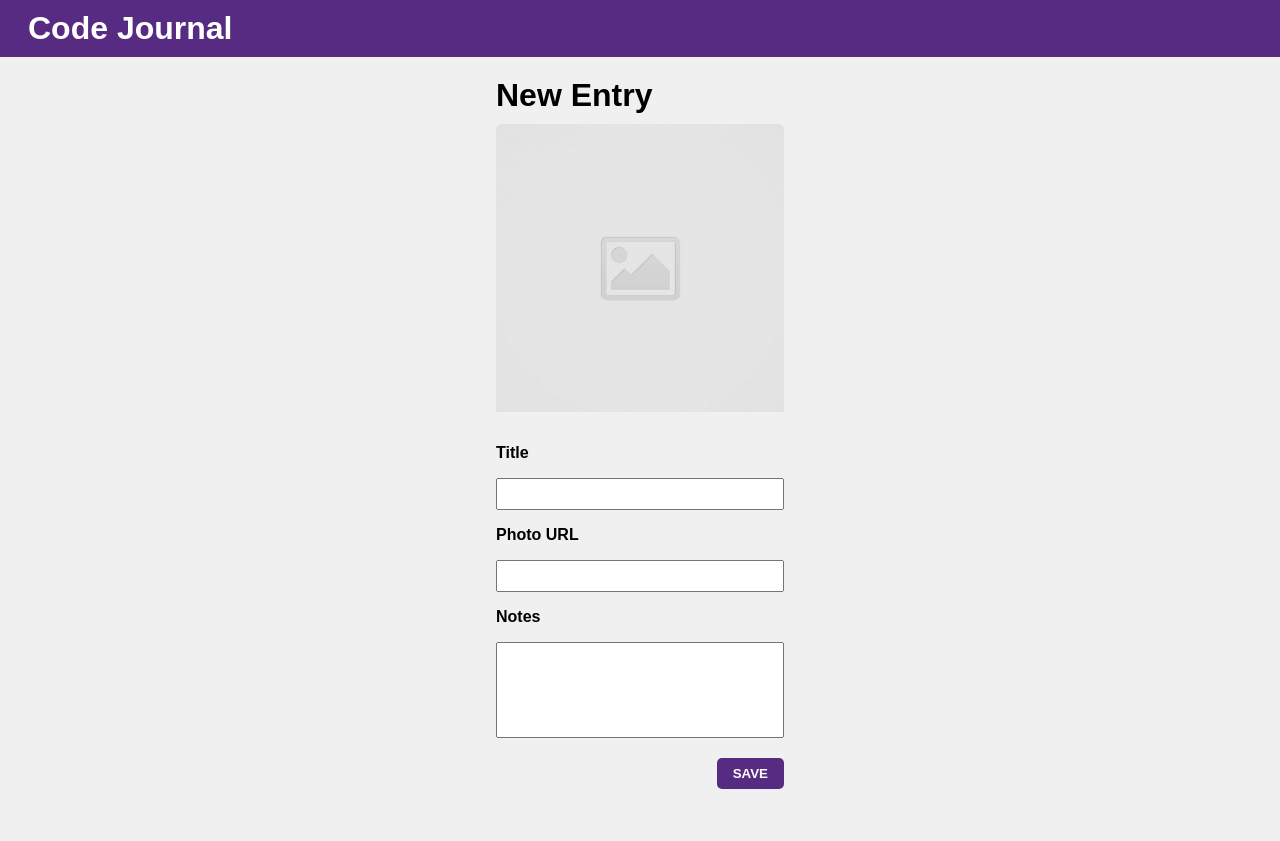
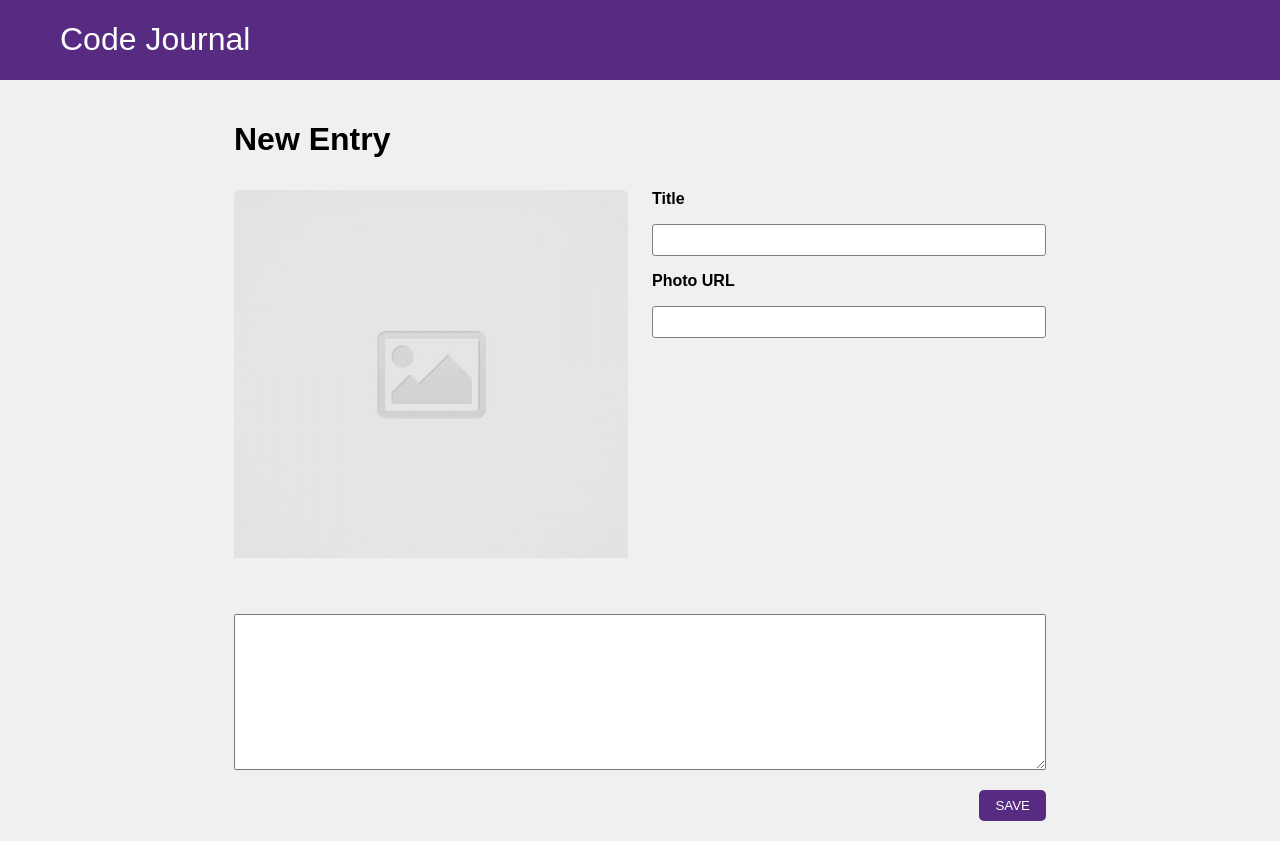
Before and after one commit to humbertovnavarro/code-journal, a website: page index.html in a window 1280 px wide. Before the commit the page ends 809 px from the top, so only its background shows below. Drawn offline with Linux system fonts and the light colour scheme; a web font is replaced by a local one.

Commit message:
fixed styling error

```diff
--- a/css/layout.css
+++ b/css/layout.css
@@ -14,17 +14,6 @@
 .row {
   display: flex;
   flex-wrap: wrap;
-}
-
-.justify-center {
-  justify-content: center;
-}
-
-.justify-end {
-  justify-content: flex-end;
-}
-.align-center {
-  align-items: center;
 }
 
 .column-full,
--- a/css/styles.css
+++ b/css/styles.css
@@ -1,12 +1,7 @@
-* {
-  margin: 0;
-  padding: 0;
+body {
   font-family: 'Proza Libre', sans-serif;
+  background-color: #f0f0f0;
   font-weight: 600;
-}
-
-body {
-  background-color: #f0f0f0;
 }
 
 .textbox {
@@ -30,16 +25,32 @@ form button {
   padding-top: 0.5rem;
   padding-bottom: 0.5rem;
   border-radius: 5px;
+  margin-top: 1rem;
 }
+
+input {
+  margin-top: 1rem;
+  margin-bottom: 1rem;
+  border: 1px solid grey;
+  border-radius: 3px;
+  height: 2rem;
+  width: 100%;
+}
+
+textarea {
+  margin-top: 1.5rem;
+  width: 100%;
+}
+
 
 .form-image-container {
   overflow: hidden;
-  border-radius: 5px;
+  border-radius: 6px;
   width: 100%;
-  height: 20rem;
+  height: 25rem;
 }
 
-.form-image {
+.form-image-container img {
   object-fit: cover;
   width: 100%;
   height: 100%;
@@ -47,19 +58,30 @@ form button {
   padding-bottom: 2rem;
 }
 
+@media screen and (max-width: 768px) {
+  .form-image-container {
+    height: 20rem;
+  }
+}
+
 .textbox-notes {
   height: 6rem;
   resize: none;
 }
 
-.header {
+header {
   background-color: #562b81;
+  height: 5rem;
+}
+.header-container {
+  margin-right: auto;
+  margin-left: auto;
+  padding: 0px;
 }
 
-.header h1 {
-  padding-left:  1rem;
-  padding-top: 10px;
-  padding-bottom: 10px;
+header h1 {
+  padding-left: 3rem;
+  font-weight: normal;
   font-size: 2em;
   font-family: 'Proza Libre', sans-serif;
   color: white;
@@ -80,3 +102,24 @@ body {
   height: 100%;
   font-family: sans-serif;
 }
+
+.justify-center {
+  justify-content: center;
+}
+
+.justify-end {
+  justify-content: flex-end;
+}
+
+.align-center {
+  align-items: center;
+}
+
+.text-right {
+  text-align: right;
+}
+
+.container {
+  margin-left: auto;
+  margin-right: auto;
+}
--- a/index.html
+++ b/index.html
@@ -18,39 +18,48 @@
   <link rel="stylesheet" href="css/styles.css">
 </head>
 <body>
-  <main>
-    <div class="row header">
+  <header>
+    <div class="header-container">
+      <div class="row">
         <div class="column-full">
-        <div>
           <h1>Code Journal</h1>
         </div>
       </div>
     </div>
-    <div class="row justify-center">
-      <div class="col-full">
+  </header>
+  <main>
     <div class="container">
-          <div class="row justify-center">
       <div class="column-full">
-              <div data-view="entry-form">
         <form>
+          <div class="row">
+            <div class="column-full">
               <h1>New Entry</h1>
+            </div>
+          </div>
+          <div class="row">
+            <div class="column-half">
               <div class="form-image-container">
-                    <img src="images/placeholder-image-square.jpg" alt="Entry Image" class="form-image">
+                <img src="images/placeholder-image-square.jpg" alt="Entry Image">
               </div>
-                  <p>Title</p>
-                  <input type="text" name="title" class="textbox" required>
-                  <p>Photo URL</p>
-                  <input type="text" name="url" class="textbox photo-url" required>
-                  <p>Notes</p>
-                  <textarea class="textbox textbox-notes" name="notes"></textarea>
+            </div>
+            <div class="column-half">
+              <div><label>Title</label></div>
+              <input>
+              <div><label for="url">Photo URL</label></div>
+              <input>
+            </div>
+          </div>
+          <div class="row">
+            <div class="column-full">
+              <textarea name="notes" id="notes" cols="30" rows="10"></textarea>
+            </div>
+          </div>
           <div class="row justify-end">
-                    <button class="text-right">SAVE</button>
+            <div class="column-half text-right">
+              <button>SAVE</button>
+            </div>
           </div>
         </form>
-              </div>
-            </div>
-          </div>
-        </div>
       </div>
     </div>
   </main>
```
Lines whose indentation alone changed are shown as unchanged.
